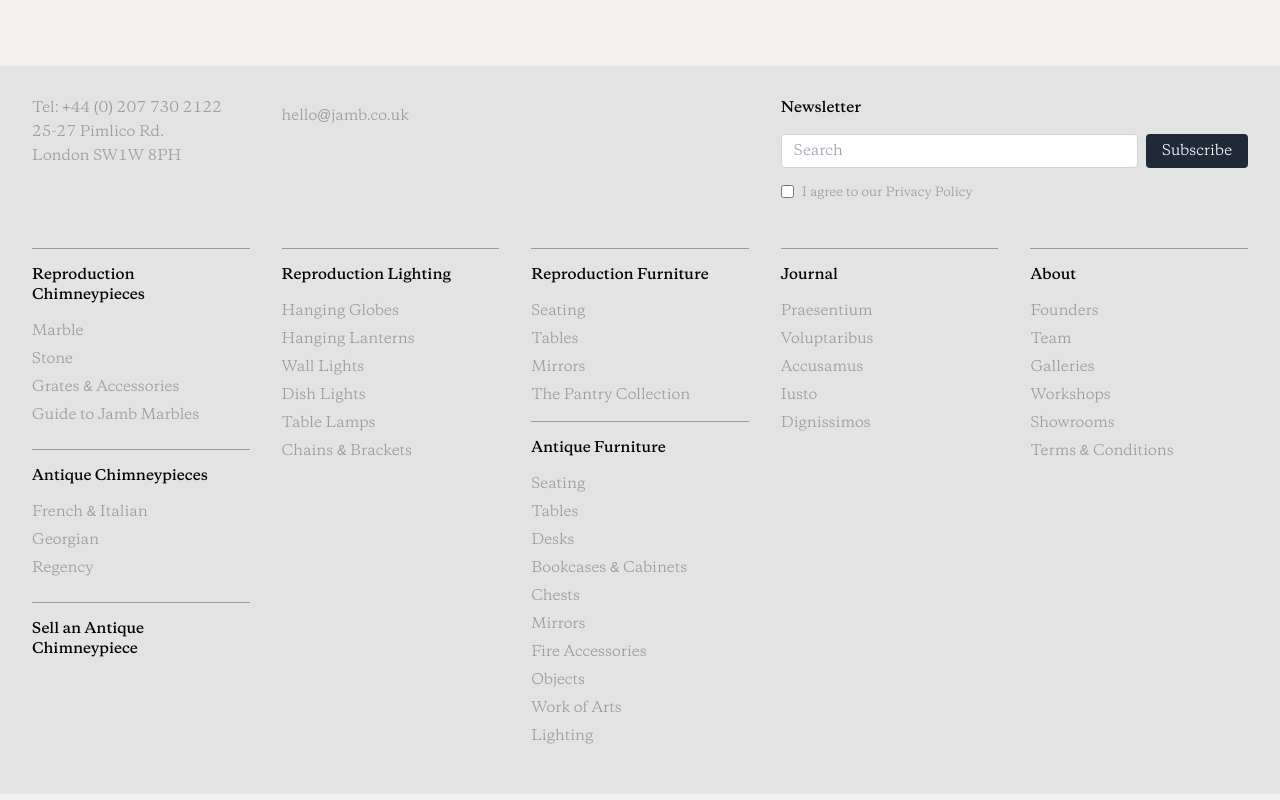
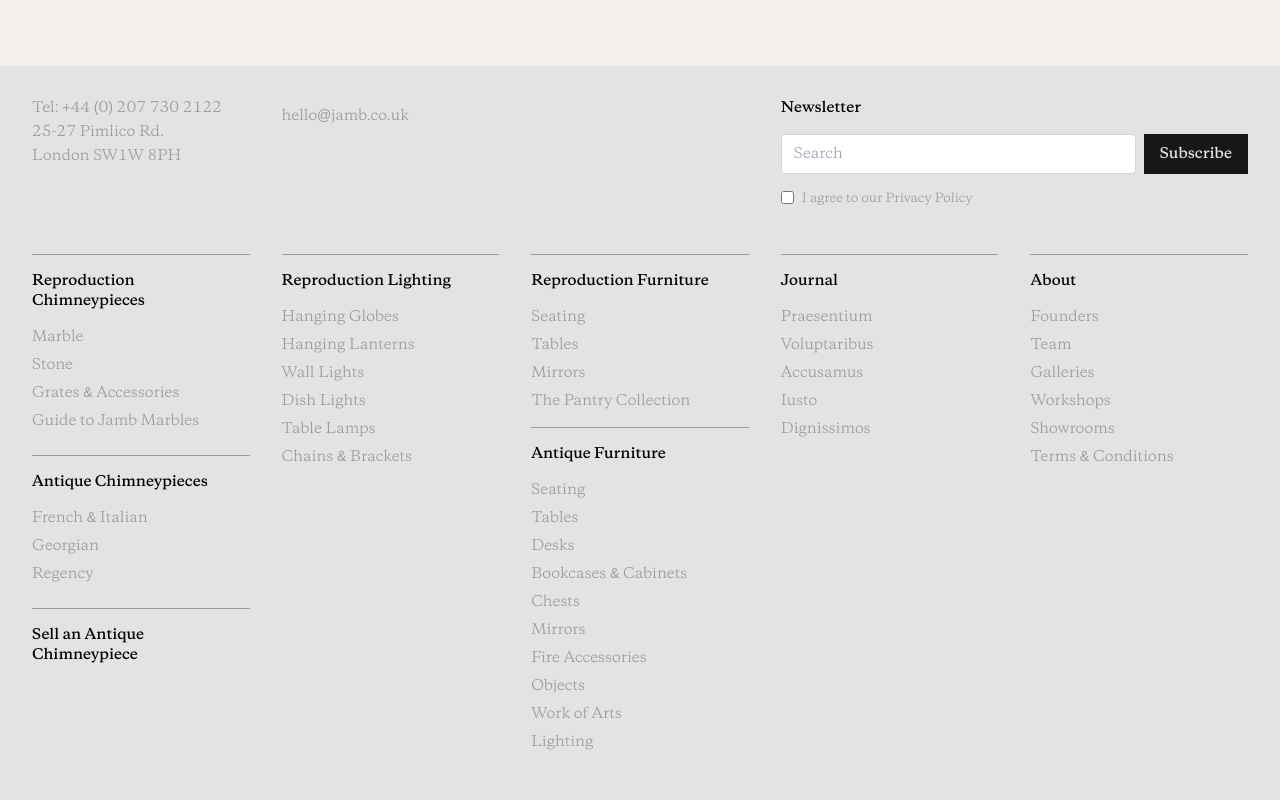
Before and after one commit to purohitdheeraj/jamb-web, a Next.js app: page / in a window 1280 px wide. Shown: the part 7529-8329 px from the top of the page. Built offline with nearby package versions, Linux system fonts and the light colour scheme.

Commit message:
UI: footer

```diff
--- a/src/components/footer.tsx
+++ b/src/components/footer.tsx
@@ -1,4 +1,7 @@
 'use client';
+
+import { Button } from "./ui/button";
+
 export default function Footer() {
   return (
     <footer className="bg-secondary p-8 text-sm text-secondary-foreground">
@@ -25,12 +28,13 @@
                 placeholder="Search"
                 className="w-full rounded border border-gray-300 px-3 py-1.5"
               />
-              <button
+              <Button
                 type="submit"
-                className="rounded bg-gray-800 px-4 py-1.5 text-white hover:bg-gray-700"
+                variant={'default'}
+                className="text-secondary"
               >
                 Subscribe
-              </button>
+              </Button>
             </form>
             <label className="flex items-center gap-2">
               <input type="checkbox" className="rounded border-gray-300" />
```
